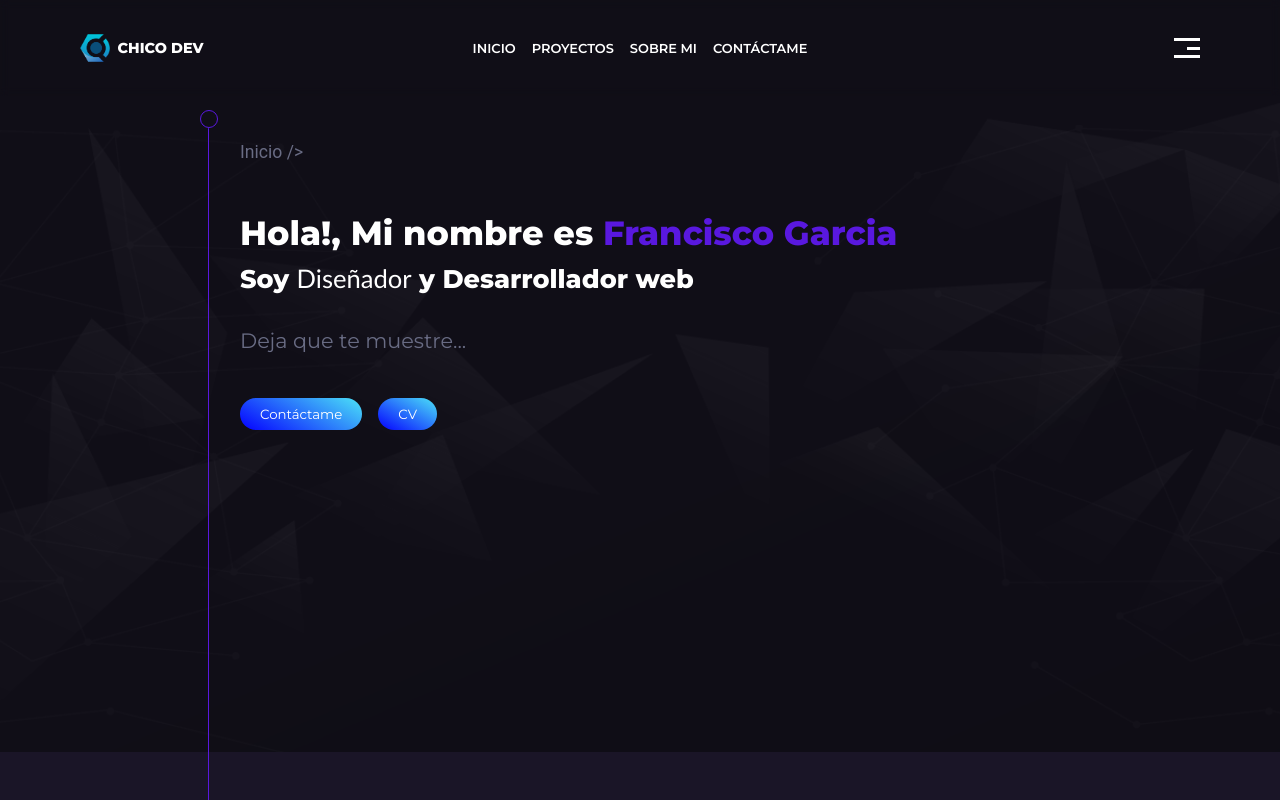
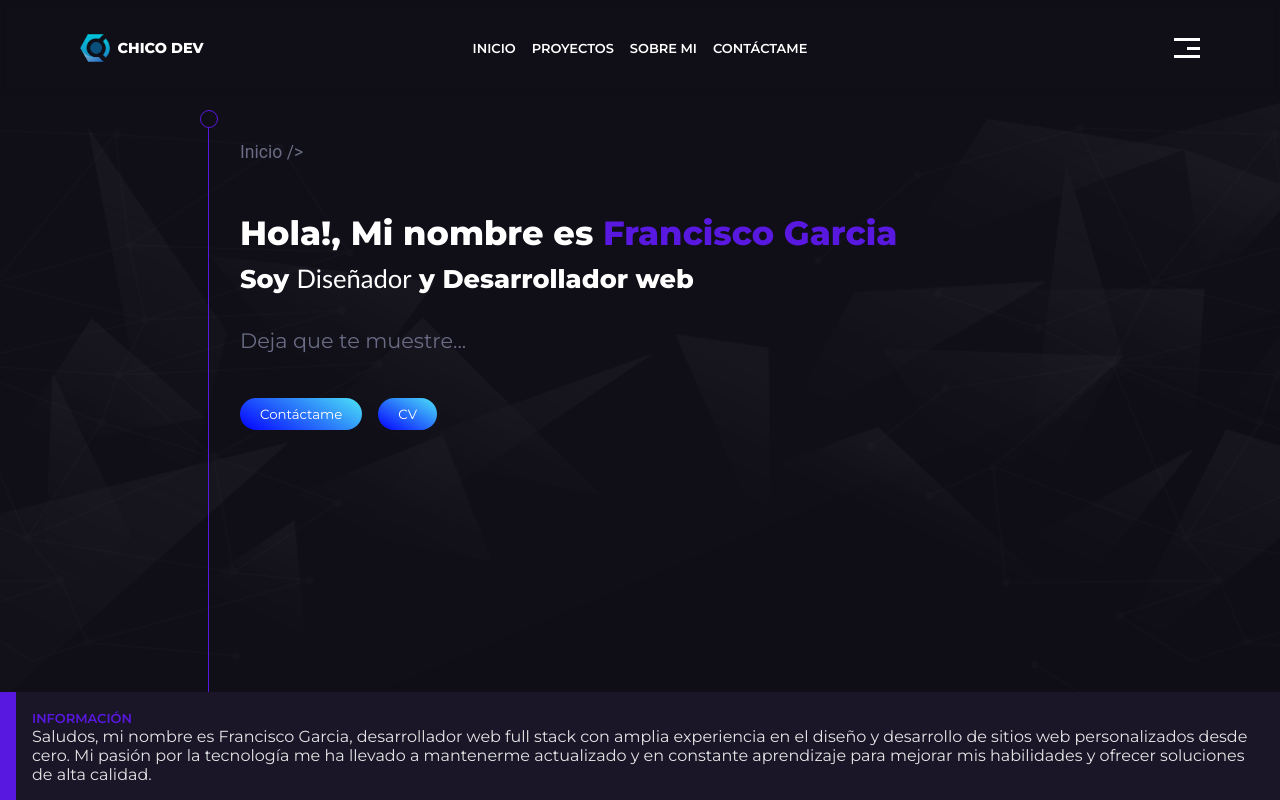
Before and after one commit to francisco-JGC/PortafolioV2, a React (Vite) app: page / in a window 1280 px wide. Shown: the top 800 px of the page. Built offline with nearby package versions, Linux system fonts and the light colour scheme.

Commit message:
feat: new info component

```diff
--- a/src/App.jsx
+++ b/src/App.jsx
@@ -5,6 +5,7 @@ import 'aos/dist/aos.css' // You can also use <link> for styles
 
 import { DescNavigation } from './components/DescNavigation'
 import { Header } from './components/Header'
+import { Info } from './components/Info'
 import { Layout } from './components/Layout'
 import { AboutPage } from './pages/about'
 import { ContactPage } from './pages/contact'
@@ -26,6 +27,7 @@ const App = () => {
       </Layout>
 
       <DescNavigation />
+      <Info />
     </div>
   )
 }
--- /dev/null
+++ b/src/components/Info/index.jsx
@@ -0,0 +1,38 @@
+import { motion } from 'framer-motion'
+import { useState } from 'react'
+import './index.scss'
+
+export const Info = () => {
+  const [showInfo, setShowInfo] = useState(false)
+
+  const toggleInfo = () => {
+    setShowInfo(!showInfo)
+  }
+
+  return (
+    <div
+      className={`info ${!showInfo && 'show'}`}
+      onClick={toggleInfo}
+      style={{
+        backgroundColor: !showInfo && '#1a1527'
+      }}
+    >
+      <span>Información</span>
+      <br />
+      <motion.div
+        className={` ${showInfo && 'info-container'}`}
+        initial={{ opacity: 0 }}
+        animate={{ opacity: 1 }}
+        transition={{ duration: 0.5 }}
+      >
+        <p>
+          Saludos, mi nombre es Francisco Garcia, desarrollador web full stack
+          con amplia experiencia en el diseño y desarrollo de sitios web
+          personalizados desde cero. Mi pasión por la tecnología me ha llevado a
+          mantenerme actualizado y en constante aprendizaje para mejorar mis
+          habilidades y ofrecer soluciones de alta calidad.
+        </p>
+      </motion.div>
+    </div>
+  )
+}
--- /dev/null
+++ b/src/components/Info/index.scss
@@ -0,0 +1,63 @@
+.info {
+  position: fixed;
+  bottom: 0;
+  right: 0;
+  background: #fff;
+  padding: 1em 1em 1em 2em;
+  cursor: pointer;
+  z-index: 100;
+  transition: all 0.3s ease;
+
+  &::before {
+    content: '';
+    position: absolute;
+    width: 1em;
+    height: 100%;
+    top: 0;
+    left: 0;
+    background: #5918df;
+  }
+
+  &:hover {
+    background: rgba(255, 255, 255, 0.8);
+  }
+
+  span {
+    font-size: calc(0.01em + 1vw);
+    font-weight: 600;
+    color: #5918df;
+    text-transform: uppercase;
+  }
+
+  .info-container {
+    transition: all 0.3s ease;
+    position: absolute;
+    padding: 1em;
+    left: 0;
+  }
+}
+
+.show {
+  color: #e3e5e5;
+
+  &:focus {
+    color: #e3e5e5;
+  }
+}
+
+@media screen and (max-width: 768px) {
+  .info {
+    padding: 0.5em 0.5em 0.5em 1.5em;
+
+    &::before {
+      width: 0.5em;
+    }
+
+    span {
+      font-size: calc(0.4em + 1vw);
+      font-weight: 600;
+      color: #5918df;
+      text-transform: uppercase;
+    }
+  }
+}
--- a/src/components/Modal/index.scss
+++ b/src/components/Modal/index.scss
@@ -27,7 +27,7 @@
   .modal {
     .close-modal {
       font-size: calc(1em + 1vw);
-      background: #1a1527;
+      background: rgb(26, 21, 39, 0.5);
       padding: 10px;
       border-radius: 10px;
     }
--- a/src/pages/projects/components/showProject/index.scss
+++ b/src/pages/projects/components/showProject/index.scss
@@ -44,6 +44,7 @@
       &__description {
         margin-bottom: 2em;
         font-size: calc(0.3rem + 1vw);
+        line-height: 1.5;
       }
     }
   }
```
